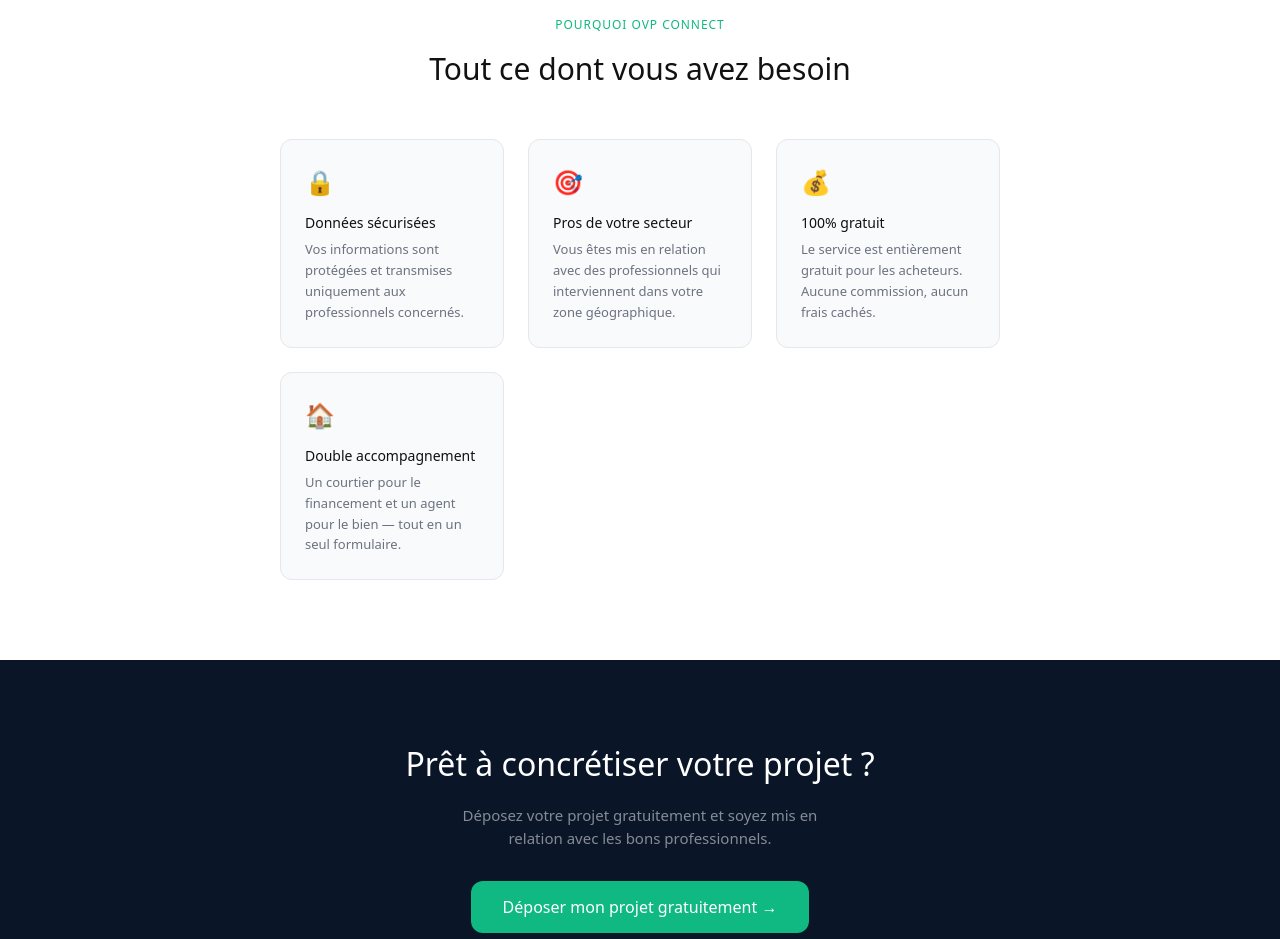
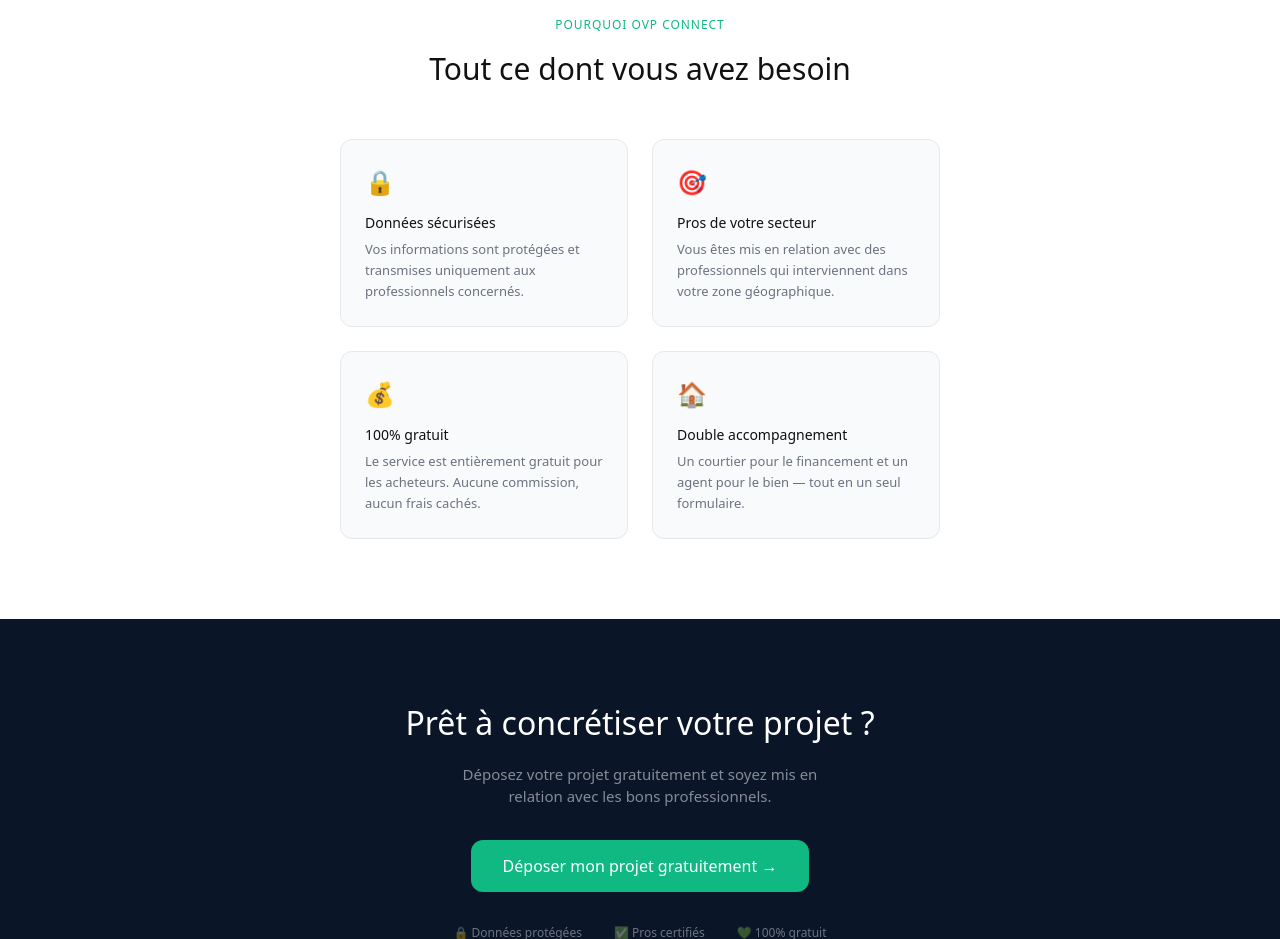
Before and after one commit to Jeremy4418/ovp-connect, a Next.js app: page / in a window 1280 px wide. Shown: the part 1440-2379 px from the top of the page. Built offline with nearby package versions, Linux system fonts and the light colour scheme.

Commit message:
fix: grille features 2x2

```diff
--- a/app/page.tsx
+++ b/app/page.tsx
@@ -74,7 +74,7 @@
       <section style={{ background: "white", padding: "5rem 2rem", textAlign: "center" }}>
         <div style={{ fontSize: "12px", color: "#10b981", fontWeight: 500, letterSpacing: "0.08em", textTransform: "uppercase", marginBottom: "0.75rem" }}>Pourquoi OVP Connect</div>
         <h2 style={{ fontSize: "30px", fontWeight: 500, color: "#111", marginBottom: "3rem" }}>Tout ce dont vous avez besoin</h2>
-        <div style={{ display: "grid", gridTemplateColumns: "repeat(auto-fit, minmax(200px, 1fr))", gap: "1.5rem", maxWidth: "720px", margin: "0 auto" }}>
+        <div style={{ display: "grid", gridTemplateColumns: "repeat(2, 1fr)", gap: "1.5rem", maxWidth: "600px", margin: "0 auto" }}>
           {[
             { icon: "🔒", title: "Données sécurisées", desc: "Vos informations sont protégées et transmises uniquement aux professionnels concernés." },
             { icon: "🎯", title: "Pros de votre secteur", desc: "Vous êtes mis en relation avec des professionnels qui interviennent dans votre zone géographique." },
```
